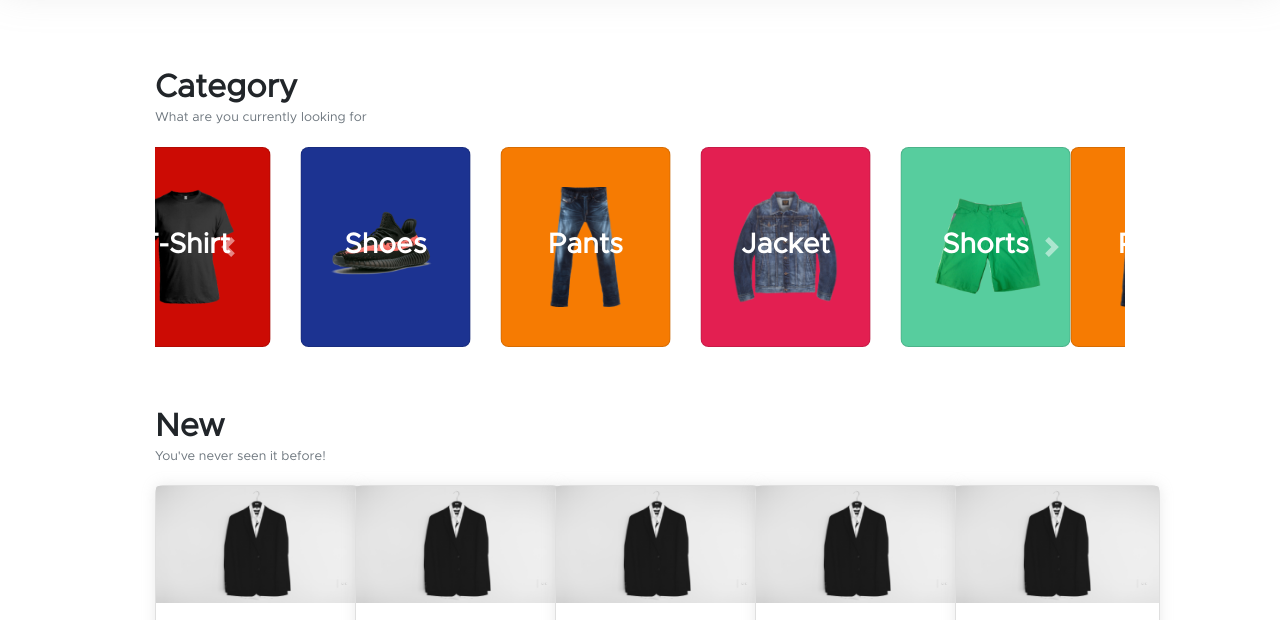
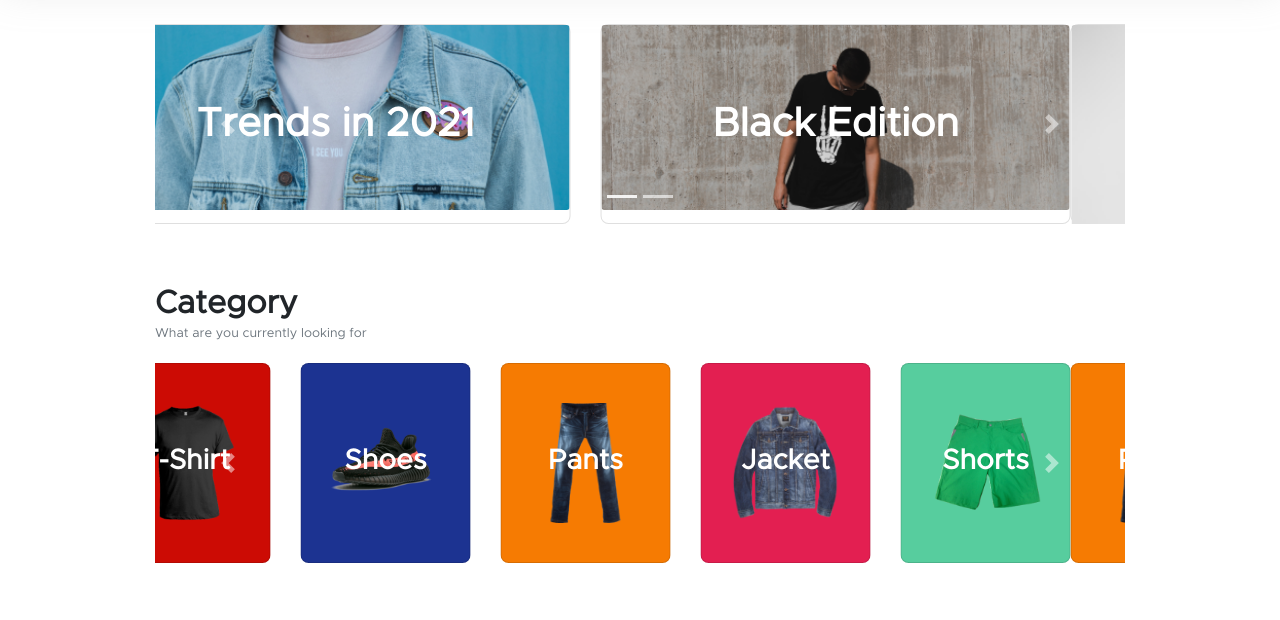
Before and after one commit to mhdabdurasyid/b17ol-bootstrap, a plain HTML site: page home.html in a window 1280 px wide. Shown: the part 106-726 px from the top of the page. Drawn offline with nearby package versions, Linux system fonts and the light colour scheme.

Commit message:
add promo carousel on homepage

```diff
--- a/assets/css/style.css
+++ b/assets/css/style.css
@@ -342,7 +342,8 @@ hr {
     width: 550px;
 }
 
-.category-carousel .card {
+.category-carousel .card,
+.promo-carousel .card {
     height: 200px;
     border-radius: 8px;
 }
--- a/home.html
+++ b/home.html
@@ -34,7 +34,54 @@
 
         <div class="content">
             <div class="container-fluid">
-
+                <div id="promo-carousel" class="promo-carousel carousel slide mb-3" data-ride="carousel">
+                    <ol class="carousel-indicators">
+                        <li data-target="#promo-carousel" data-slide-to="0" class="active"></li>
+                        <li data-target="#promo-carousel" data-slide-to="1"></li>
+                    </ol>
+                    <div class="carousel-inner">
+                        <div class="carousel-item active">
+                            <div class="row row-cols-md-2">
+                                <div class="col">
+                                    <div class="card text-white">
+                                        <img src="./assets/img/item/trend.png" alt="" class="card-img img-fluid">
+                                        <div class="card-img-overlay d-flex align-items-center justify-content-center">
+                                            <h1 class="card-title font-weight-bold m-0">Trends in 2021</h1>
+                                        </div>
+                                    </div>
+                                </div>
+                                <div class="col">
+                                    <div class="card text-white">
+                                        <img src="./assets/img/item/black.png" alt="" class="card-img img-fluid">
+                                        <div class="card-img-overlay d-flex align-items-center justify-content-center">
+                                            <h1 class="card-title font-weight-bold m-0">Black Edition</h1>
+                                        </div>
+                                    </div>
+                                </div>
+                            </div>
+                        </div>
+                        <div class="carousel-item">
+                            <div class="row row-cols-md-2">
+                                <div class="col">
+                                    <div class="card text-white">
+                                        <img src="./assets/img/item/item.png" alt="" class="card-img img-fluid">
+                                        <div class="card-img-overlay d-flex align-items-center justify-content-center">
+                                            <h1 class="card-title font-weight-bold m-0">School Edition</h1>
+                                        </div>
+                                    </div>
+                                </div>
+                            </div>
+                        </div>
+                        <a class="carousel-control-prev" href="#promo-carousel" role="button" data-slide="prev">
+                            <span class="carousel-control-prev-icon" aria-hidden="true"></span>
+                            <span class="sr-only">Previous</span>
+                        </a>
+                        <a class="carousel-control-next" href="#promo-carousel" role="button" data-slide="next">
+                            <span class="carousel-control-next-icon" aria-hidden="true"></span>
+                            <span class="sr-only">Next</span>
+                        </a>
+                    </div>
+                </div>
             </div>
             <div class="container-fluid">
                 <h2 class="m-0 font-weight-bold">Category</h2>
```
Also changed, not shown: assets/img/item/black.png (added), assets/img/item/trend.png (added).
